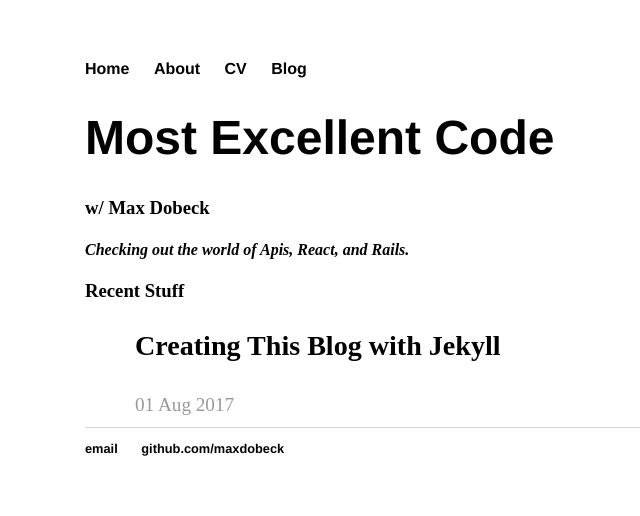
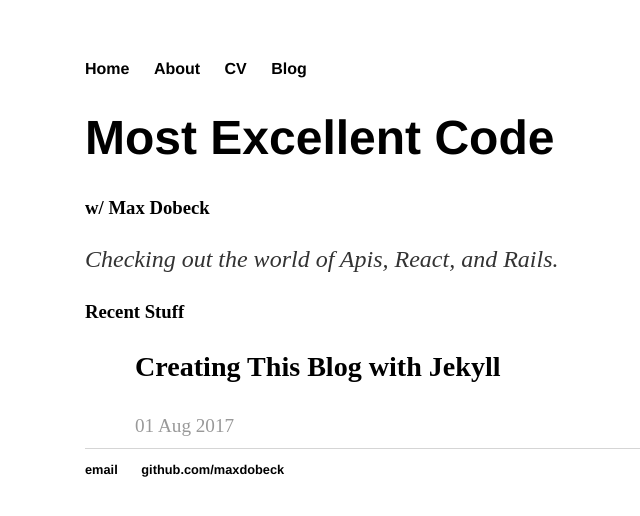
Before and after one commit to maxdobeck/maxdobeck.github.io, a Jekyll site: the page built from index.html, in a window 1280 px wide. Shown: the top 516 px of the page, without its empty margins (107-747 px from the left). Built offline with Jekyll 4.4.1, drawn with Linux system fonts in a browser that asks for light colours.

Commit message:
Figured it out it was an H3 tag.  Still don't like subtitle.

```diff
--- a/css/main.css
+++ b/css/main.css
@@ -45,7 +45,7 @@ ul.posts {
 ul.posts li {
     list-style: none;
 }
-a.postTitle h1.postTitle {
+a.postTitle h1.postTitle h3.postTitle {
   text-decoration: none;
   color: black;
   margin: none;
--- a/index.html
+++ b/index.html
@@ -5,7 +5,7 @@ title: Maximum Code
 <div class="intro">
 	<h1>Most Excellent Code</h1>
 	<h3>w/ Max Dobeck</h3>
-	<h4 class="subtitle">Checking out the world of Apis, React, and Rails.</h4>
+	<p class="subtitle">Checking out the world of Apis, React, and Rails.</p>
 </div>
 
 <div>
```
